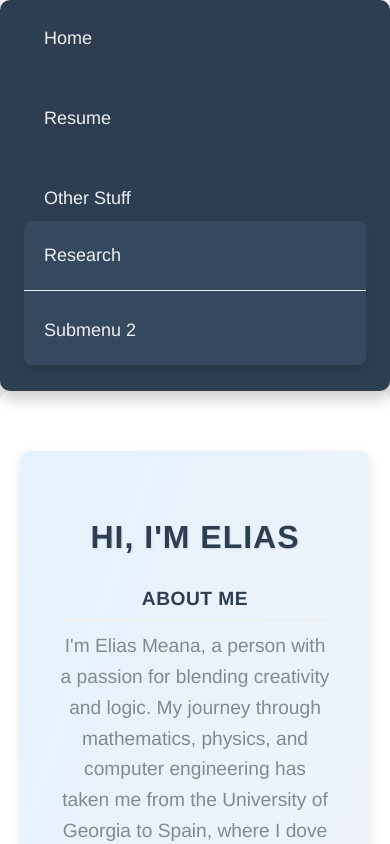
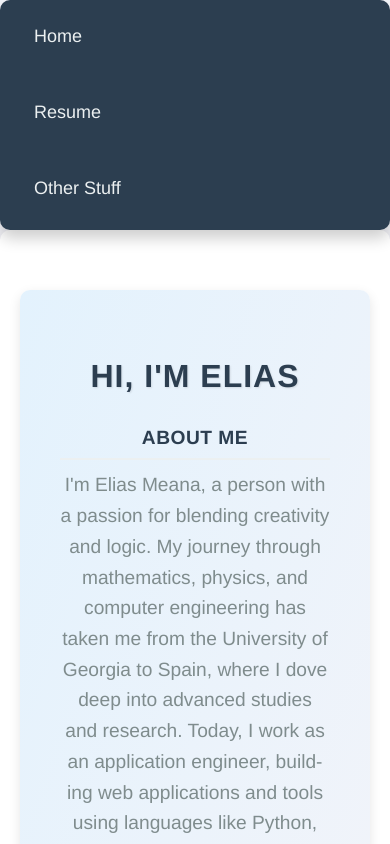
Before and after one commit to eliasmeana-com/eliasmeanawebsite, a React (Create React App) app in the folder elias-website-app/: page / in a window 390 px wide. Shown: the top 844 px of the page. Built offline with nearby package versions, Linux system fonts and the light colour scheme.

Commit message:
gpt sucks at coding

```diff
--- a/elias-website-app/src/styles/Navbar.css
+++ b/elias-website-app/src/styles/Navbar.css
@@ -10,6 +10,7 @@
   position: sticky;
   top: 0;
   z-index: 1000;
+  transition: all 0.3s ease;
 }
 
 /* Navbar links container */
@@ -23,6 +24,20 @@
 
 .navbar-links li {
   position: relative;
+  padding: 12px 20px;
+}
+
+/* Use a pseudo-element to expand the hover area of <li> */
+.navbar-links li::before {
+  content: '';
+  position: absolute;
+  top: 0;
+  left: 0;
+  right: 0;
+  bottom: 0;
+  background-color: transparent;
+  transition: background-color 0.3s ease;
+  z-index: -1;
 }
 
 /* Styling for links and dropdown titles */
@@ -33,12 +48,16 @@
   font-size: 18px;
   font-weight: 500;
   text-decoration: none;
-  padding: 12px 20px;
   display: flex;
   align-items: center;
   gap: 0px;
   border-radius: 8px;
   transition: background-color 0.3s ease, transform 0.3s ease, box-shadow 0.3s ease, color 0.3s ease;
+}
+
+/* Expand hover area using pseudo-element */
+.navbar-links li:hover::before {
+  background-color: rgba(41, 128, 185, 0.2);
 }
 
 /* Hover effect for links */
@@ -53,13 +72,6 @@
 /* Dropdown menu */
 .dropdown {
   position: relative;
-}
-
-/* Show the dropdown menu when hovering over the dropdown */
-.dropdown:hover .dropdown-menu {
-  opacity: 1;
-  visibility: visible;
-  transform: translateY(0);
 }
 
 /* Dropdown menu */
@@ -80,15 +92,23 @@
   transition: opacity 0.3s ease, transform 0.3s ease, visibility 0.3s ease;
 }
 
+/* Show the dropdown menu when hovering over the dropdown */
+.dropdown:hover .dropdown-menu {
+  opacity: 1;
+  visibility: visible;
+  transform: translateY(0);
+}
+
 /* Styling for each dropdown item */
 .dropdown-item {
-  padding: 12px 0px;
+  padding: 12px 20px;
   font-size: 16px;
   font-weight: 400;
   border-bottom: 1px solid #ecf0f1;
   transition: background-color 0.3s ease, transform 0.3s ease;
 }
 
+/* Remove border from the last dropdown item */
 .dropdown-item:last-child {
   border-bottom: none;
 }
@@ -101,8 +121,7 @@
 
 /* Submenu styling */
 .submenu {
-  display: none;
-  /* Hidden by default */
+  display: none; /* Hidden by default */
   position: absolute;
   top: 0;
   left: 100%;
@@ -113,24 +132,21 @@
   border-radius: 8px;
   min-width: 180px;
   z-index: 998;
+  opacity: 0;
+  visibility: hidden;
+  transform: translateX(-10px);
+  transition: opacity 0.3s ease, transform 0.3s ease, visibility 0.3s ease;
 }
 
-/* Show submenu when hovering over the parent dropdown or submenu */
-.dropdown:hover .submenu,
-.submenu-title:hover + .submenu,
-.submenu-item:hover + .submenu {
+/* Show submenu when hovering over submenu title */
+.dropdown:hover .submenu {
   display: block;
   opacity: 1;
   visibility: visible;
   transform: translateX(0);
 }
 
-.submenu:hover {
-  opacity: 1;
-  visibility: visible;
-  transform: translateX(0);
-}
-
+/* Submenu item styling */
 .submenu-item {
   padding: 12px 20px;
   font-size: 16px;
@@ -146,31 +162,20 @@
 .submenu-item:hover {
   background-color: #1abc9c;
 }
-.dropdown:hover .submenu {
-  display: none; /* Prevent submenu from appearing when hovering over the dropdown */
-}
 
-/* .submenu-item:hover{
-  display: block;
-} */
-
-.dropdown:hover .submenu-title:hover +.submenu{
-  display: block;
-}
-
-.dropdown:hover .submenu,
-.submenu-item:hover + .submenu {
+/* Ensures the submenu stays open when hovering over submenu */
+.submenu:hover {
   opacity: 1;
   visibility: visible;
   transform: translateX(0);
 }
-
 
 /* Responsive design */
 @media (max-width: 768px) {
   .navbar {
     padding: 1rem 1.5rem;
     justify-content: space-between;
+    flex-direction: column;
   }
 
   .navbar-links {
@@ -181,28 +186,59 @@
 
   .navbar-links li {
     width: 100%;
+    padding: 10px;
   }
 
+  .navbar-links li::before {
+    background-color: transparent;
+  }
+
+  /* Hide submenus and dropdown menus on mobile */
   .dropdown-menu {
-    position: static;
-    opacity: 1;
-    visibility: visible;
+    position: absolute;
+    top: 100%;
+    left: 0;
+    display: none;
     transform: none;
+    opacity: 0;
+    visibility: hidden;
   }
 
   .dropdown:hover .dropdown-menu {
     display: block;
-    transform: none;
+    opacity: 1;
+    visibility: visible;
   }
 
+  /* Submenu should be hidden on mobile */
   .submenu {
-    position: static;
+    display: none;
+  }
+
+  .dropdown:hover .submenu {
+    display: block;
     opacity: 1;
     visibility: visible;
-    transform: none;
+    transform: translateX(0);
   }
 
-  .submenu-title:hover+.submenu {
+  /* Mobile-specific styling for submenu items */
+  .submenu-item {
+    padding: 12px 20px;
+    font-size: 16px;
+  }
+
+  /* Toggle display of submenu when hovering submenu title */
+  .submenu-title:hover + .submenu {
+    display: block;
+  }
+
+  /* Hide the submenu titles and items until hovered */
+  .submenu-title {
+    display: none;
+  }
+
+  .dropdown:hover .submenu-title {
     display: block;
   }
 }
```
